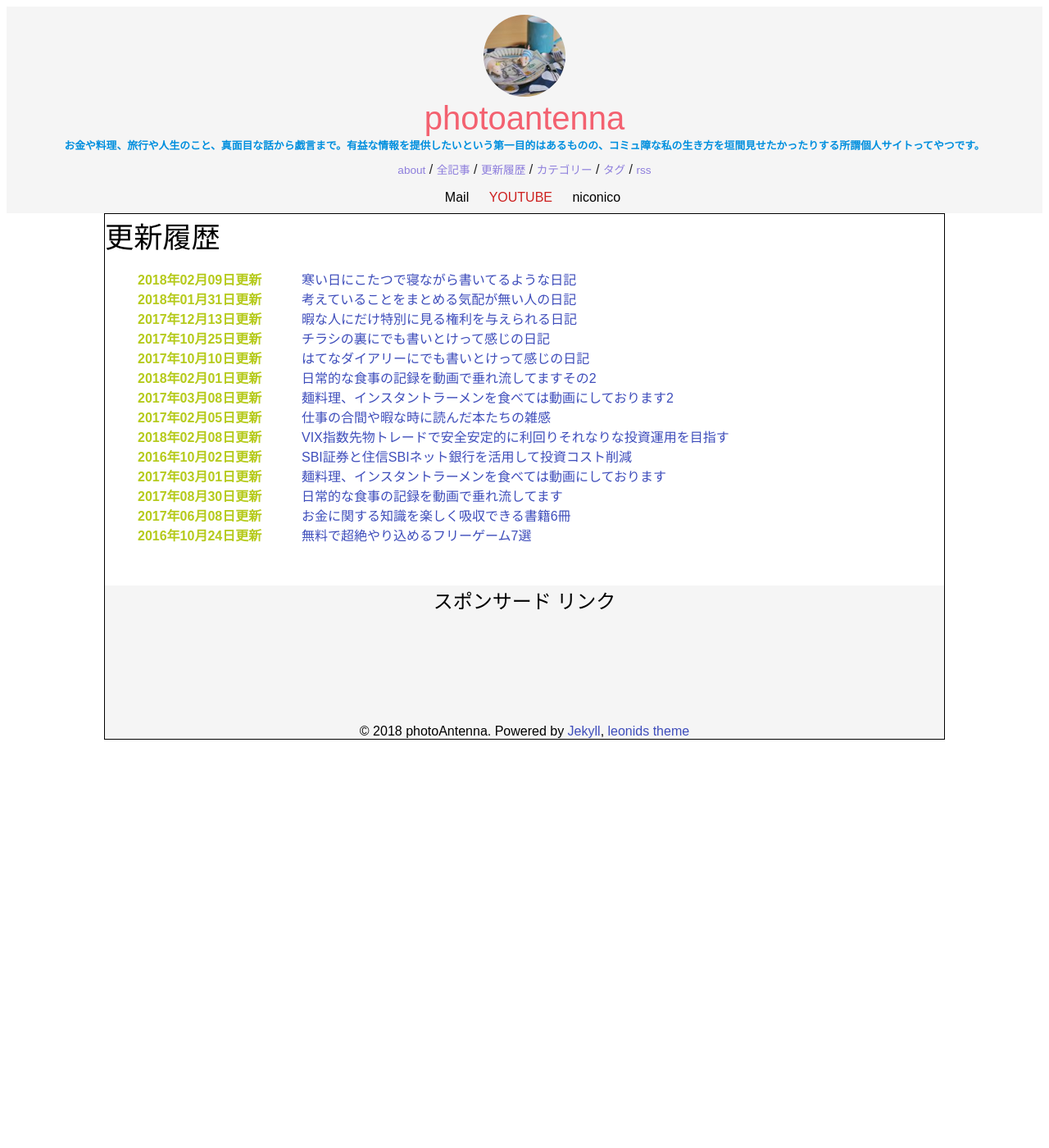
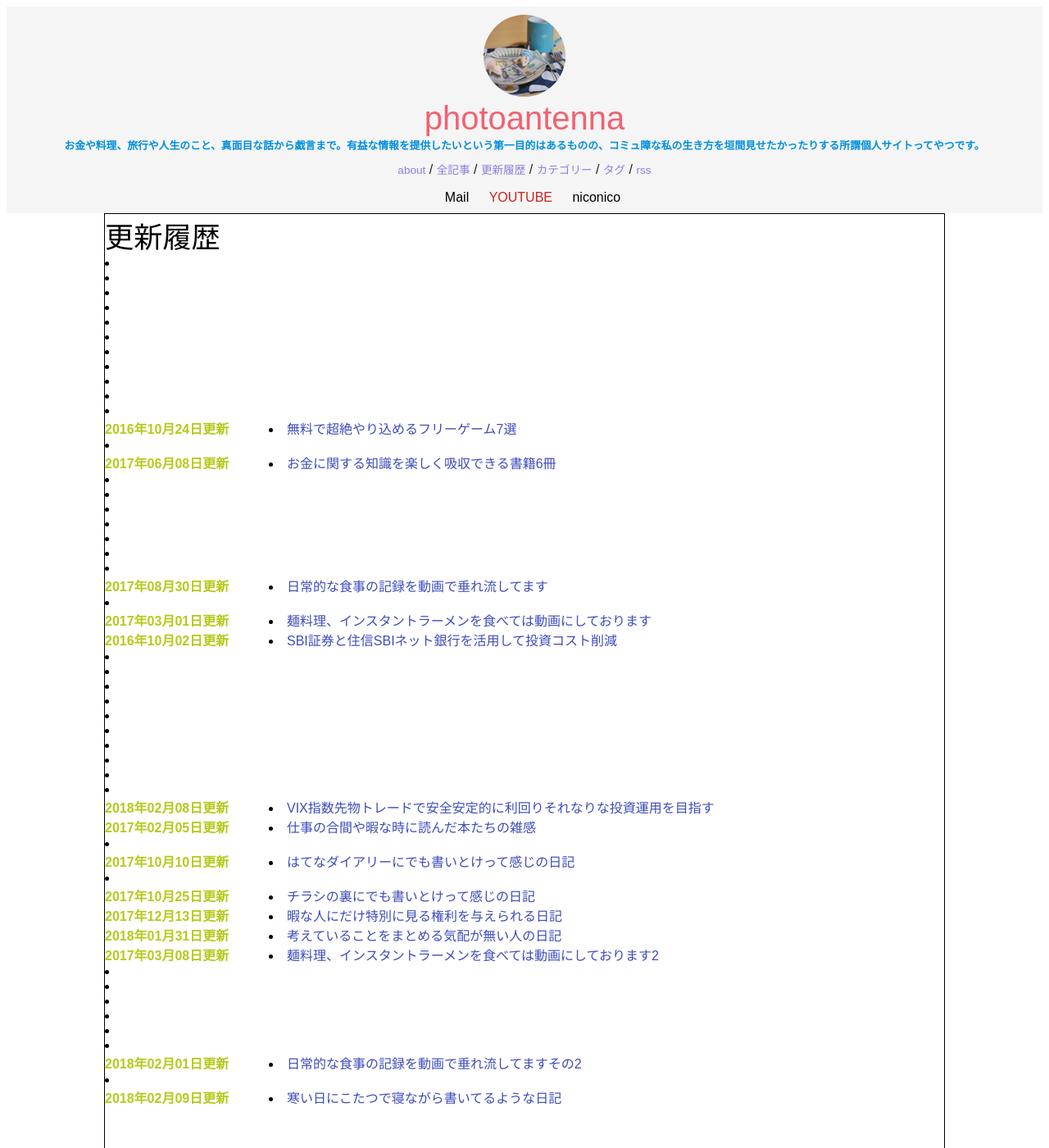
Before and after one commit to photoantenna/photoantenna.github.io, a Jekyll site: the page built from update.html, in a window 1280 px wide and 1400 px high. Shown: the whole window at 82% size. Built offline with Jekyll 4.4.1, drawn with Linux system fonts in a browser that asks for light colours.

Commit message:
Update update.html

```diff
--- a/update.html
+++ b/update.html
@@ -6,7 +6,7 @@
 
 <div class="archive">
   <div class="timeline" id="timeline">
-    {% assign updated = (site.posts | sort: 'updated_at') %}
+    {% assign updated = (site.posts | sort: 'path') %}
     {% for post in updated %}
     {% unless post.next %}
 
```
